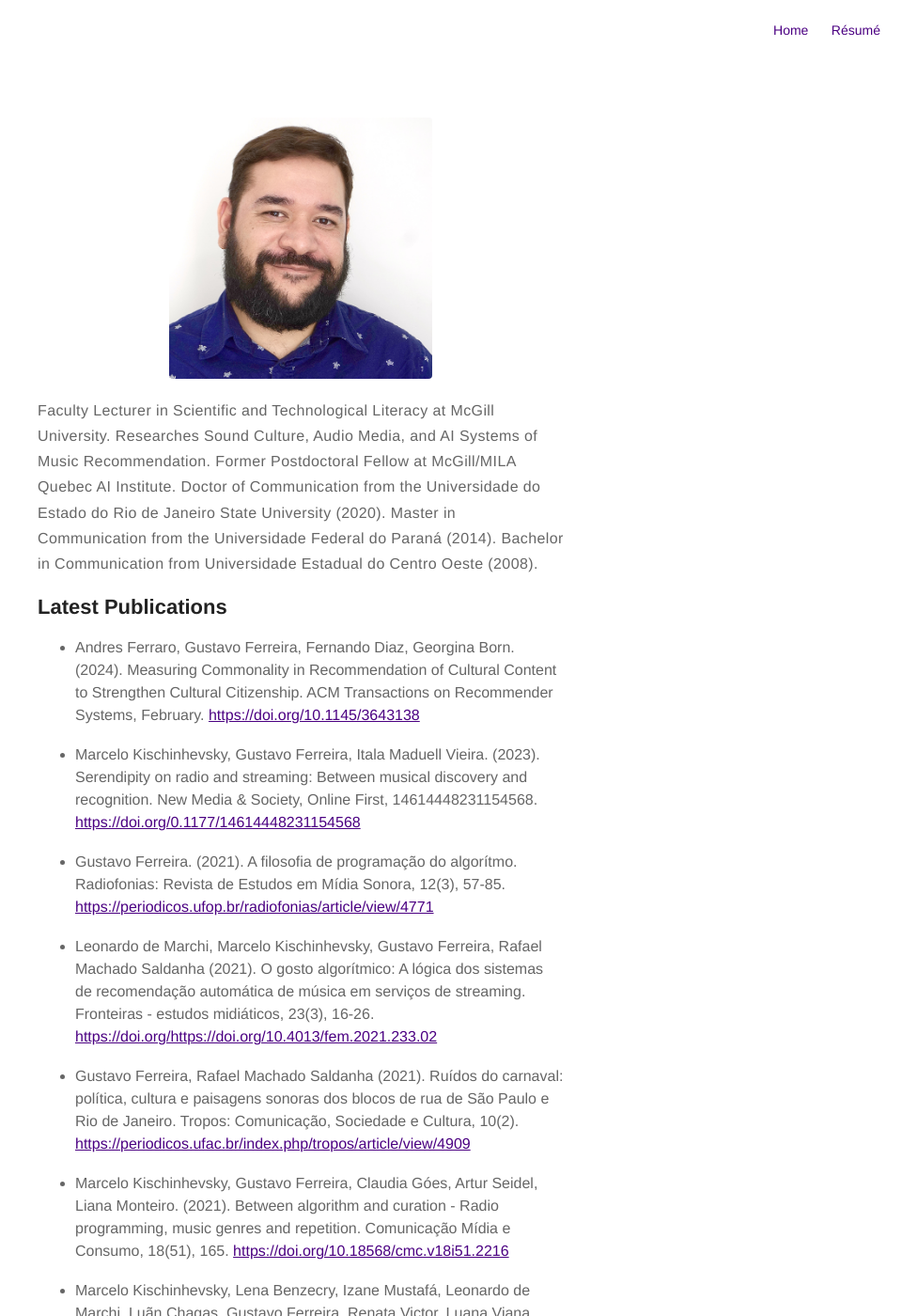
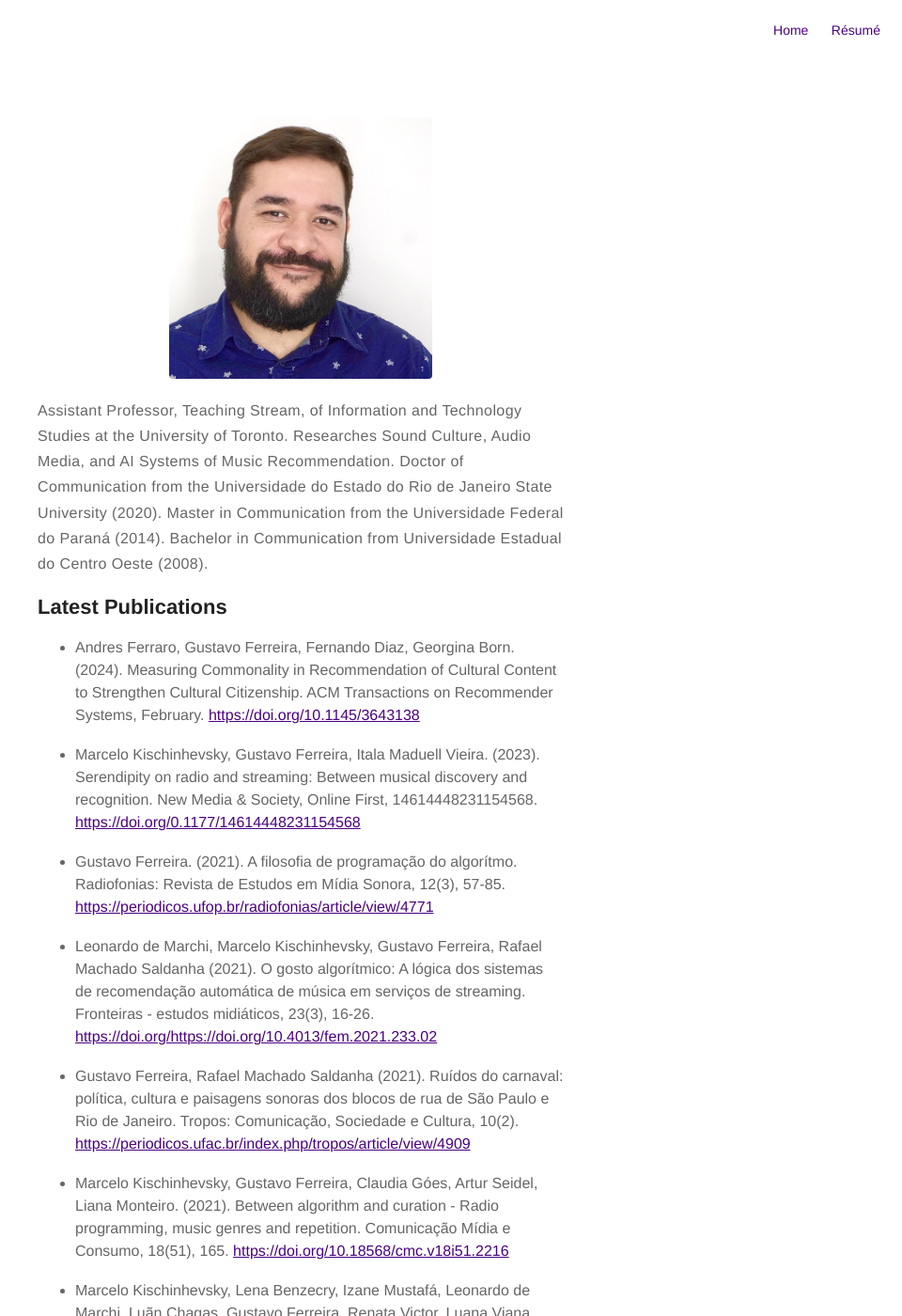
Before and after one commit to guzferreira/guzferreira.github.io, a Jekyll site: the page built from about.md, in a window 1280 px wide and 1400 px high. Shown: the whole window at 94% size, without its empty margins (320-1280 px from the left). Built offline with Jekyll 4.4.1, drawn with Linux system fonts in a browser that asks for light colours; some of the changed text lies outside the part shown.

Commit message:
Position update

```diff
--- a/about.md
+++ b/about.md
@@ -4,7 +4,7 @@ layout: page
 ---
 ![Profile Image]({% if site.external-image %}{{ site.picture }}{% else %}{{ site.url }}/{{ site.picture }}{% endif %})
 
-<p>Faculty Lecturer in Scientific and Technological Literacy at McGill University. Researches Sound Culture, Audio Media, and AI Systems of Music Recommendation. Former Postdoctoral Fellow at McGill/MILA Quebec AI Institute. Doctor of Communication from the Universidade do Estado do Rio de Janeiro State University (2020). Master in Communication from the Universidade Federal do Paraná (2014). Bachelor in Communication from Universidade Estadual do Centro Oeste (2008). </p>
+<p>Assistant Professor, Teaching Stream, of Information and Technology Studies at the University of Toronto. Researches Sound Culture, Audio Media, and AI Systems of Music Recommendation. Doctor of Communication from the Universidade do Estado do Rio de Janeiro State University (2020). Master in Communication from the Universidade Federal do Paraná (2014). Bachelor in Communication from Universidade Estadual do Centro Oeste (2008). </p>
 
 
 <h2>Latest Publications</h2>
@@ -25,12 +25,41 @@ layout: page
 
 <h2>Teaching</h2>
 
+<h3>University of Toronto</h3>
 
+<h4>Graduate</h4>
+
+<ul class="skill-list">
+
+	<li><a href="#">INF 1501: Introduction to Culture & Technology - Fall 2024</a></li><br>
+	<li><a href="#">INF 2321: Digital Culture - Winter 2025</a></li><br>
+
+</ul>
+
+<h4>Undergraduate</h4>
+
+<ul class="skill-list">
+
+	<li><a href="#">INF 430: The Material and Information Cultures of Music - Fall 2024</a></li><br>
+	<li><a href="#">INF 301: Integrative Approaches to Technology and Society - Winter 2025</a></li><br>
+
+</ul>
+
+<h3>McGill</h3>
+
+<h4>Graduate</h4>
+
+<ul class="skill-list">
+
+	<li><a href="https://guzferreira.github.io//assets/courses/COMS611-F2023-21-Aug-23.pdf">COMS 611: Popular Music/Media/Recommender Systems - Fall 2023</a></li><br>
+
+</ul>
+
+<h4>Undergraduate</h4>
 <ul class="skill-list">
 
 	<li><a href="https://guzferreira.github.io//assets/courses/COMS350-W24-17-Jan-24.pdf">COMS 350: Sound Culture - Winter 2024</a></li><br>
 	<li><a href="https://guzferreira.github.io//assets/courses/COMS361-W24-Jan-6.pdf">COMS 361: Selected Topics Communication Studies 1 Techlash: Critical studies of technological solutionism - Winter 2024</a></li><br>
-	<li><a href="https://guzferreira.github.io//assets/courses/COMS611-F2023-21-Aug-23.pdf">COMS 611: Popular Music/Media/Recommender Systems - Fall 2023</a></li><br>
 	<li><a href="https://guzferreira.github.io//assets/courses/COMS400-F2023-17-Oct-23.pdf">COMS 400: Critical Theory Seminar - Fall 2023</a></li><br>
  	<li><a href="https://guzferreira.github.io//assets/courses/COMS361-W2023-21-Mar-23.pdf">COMS 361: Selected Topics Communication Studies 1 – Radio and Audio Media Theories - Winter 2023</a></li><br>
 	<li><a href="https://guzferreira.github.io//assets/courses/COMS362-W2023-21-Mar-23.pdf">COMS 362: Selected Topics Communication Studies 2 Techlash: Critical studies of technological solutionism - Winter 2023</a></li><br>
```
